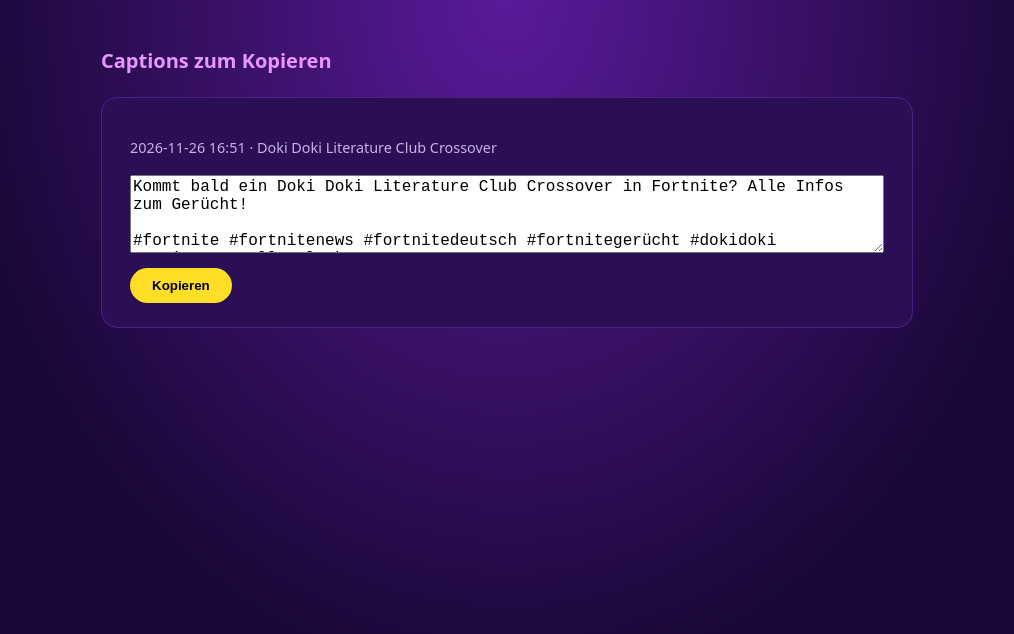
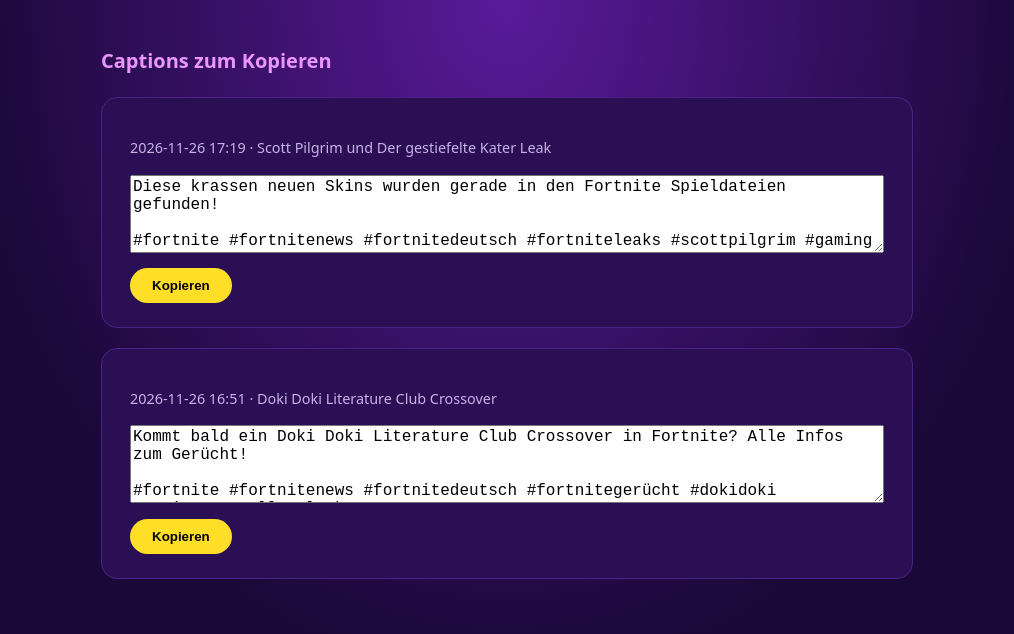
Before and after one commit to FactAtlas/llamaleaks, a plain HTML site: page captions.html in a window 1280 px wide. Shown: the whole page, without its empty margins (133-1147 px from the left). Drawn offline with Linux system fonts and the light colour scheme.

Commit message:
captions

```diff
--- a/captions.html
+++ b/captions.html
@@ -1,7 +1,12 @@
 <!doctype html><html lang="de"><head><meta charset="utf-8"><meta name="viewport" content="width=device-width, initial-scale=1">
 <meta name="robots" content="noindex"><title>Captions – Llama Leaks</title><link rel="stylesheet" href="style.css">
 <style>.btn{background:#ffde28;border:0;border-radius:999px;padding:10px 22px;font-weight:800;margin-top:8px}</style></head>
-<body><main><h2>Captions zum Kopieren</h2><div class="card"><p class="muted">2026-11-26 16:51 · Doki Doki Literature Club Crossover</p>
+<body><main><h2>Captions zum Kopieren</h2><div class="card"><p class="muted">2026-11-26 17:19 · Scott Pilgrim und Der gestiefelte Kater Leak</p>
+<textarea readonly rows="4" style="width:100%;font-size:1rem">Diese krassen neuen Skins wurden gerade in den Fortnite Spieldateien gefunden!
+
+#fortnite #fortnitenews #fortnitedeutsch #fortniteleaks #scottpilgrim #gaming
+🎮 Gameplay: Fox - No Copyright Gameplay</textarea>
+<button class="btn" onclick="navigator.clipboard.writeText(this.previousElementSibling.value);this.textContent='Kopiert ✓'">Kopieren</button></div><div class="card"><p class="muted">2026-11-26 16:51 · Doki Doki Literature Club Crossover</p>
 <textarea readonly rows="4" style="width:100%;font-size:1rem">Kommt bald ein Doki Doki Literature Club Crossover in Fortnite? Alle Infos zum Gerücht!
 
 #fortnite #fortnitenews #fortnitedeutsch #fortnitegerücht #dokidoki #gamingnews #llamaleaks
```
